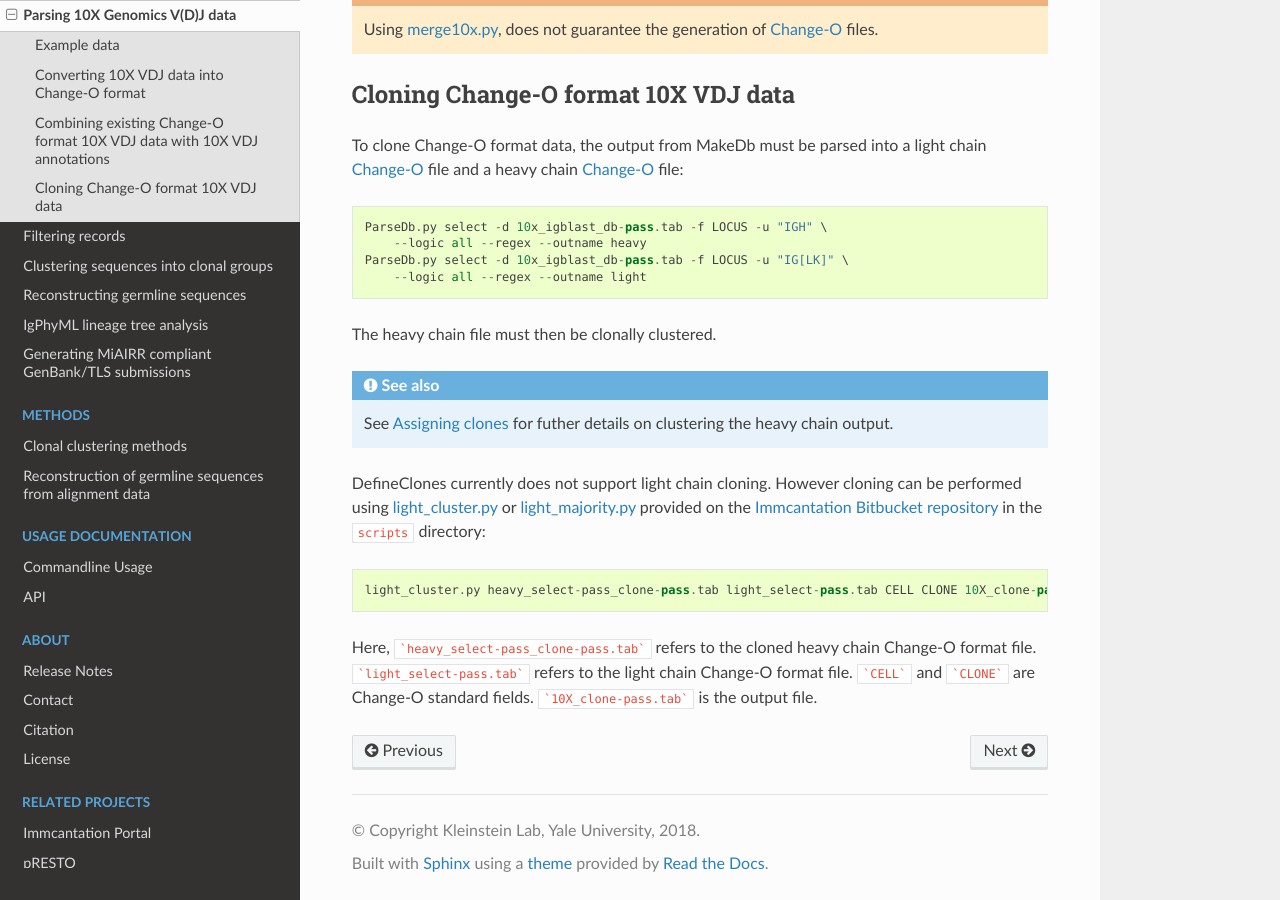
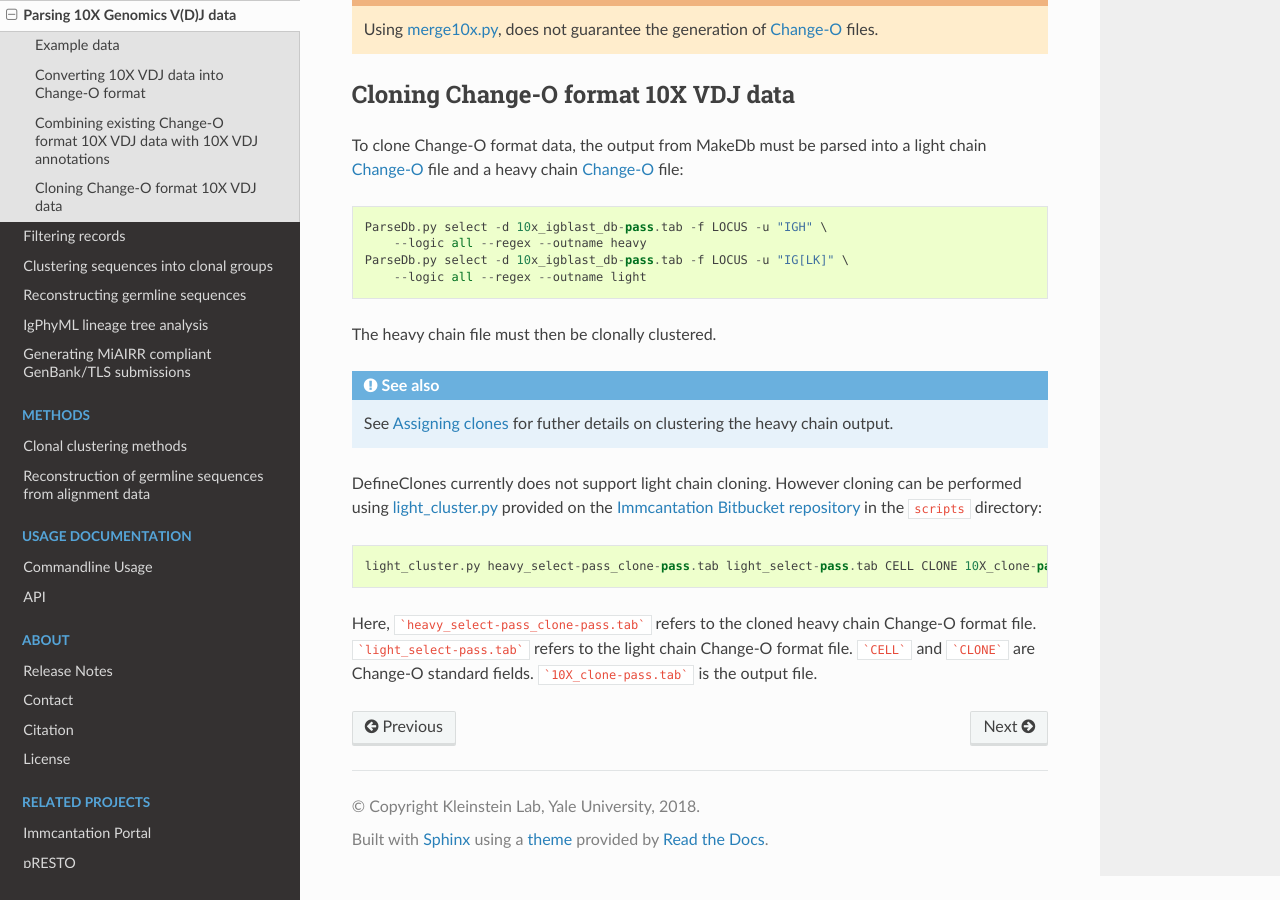
Before and after one commit to immcantation/changeo, a Sphinx documentation site: the page built from docs/examples/10X.rst, in a window 1280 px wide and 900 px high, scrolled down 1398 px. Built offline with Sphinx 7.4.7 and the Read the Docs theme 2.0.0, drawn with Linux system fonts in a browser that asks for light colours; formulas are drawn with MathJax 3.

Commit message:
documentation fixed to remove light_majority.py

```diff
--- a/docs/examples/10X.rst
+++ b/docs/examples/10X.rst
@@ -84,7 +84,6 @@ The heavy chain file must then be clonally clustered.
 
 :ref:`DefineClones` currently does not support light chain cloning. However cloning can be performed
 using `light_cluster.py <https://bitbucket.org/kleinstein/immcantation/src/tip/scripts/light_cluster.py>`__
-or `light_majority.py <https://bitbucket.org/kleinstein/immcantation/src/tip/scripts/light_majority.py>`__
 provided on the `Immcantation Bitbucket repository <https://bitbucket.org/kleinstein/immcantation>`__
 in the ``scripts`` directory::
 
```
